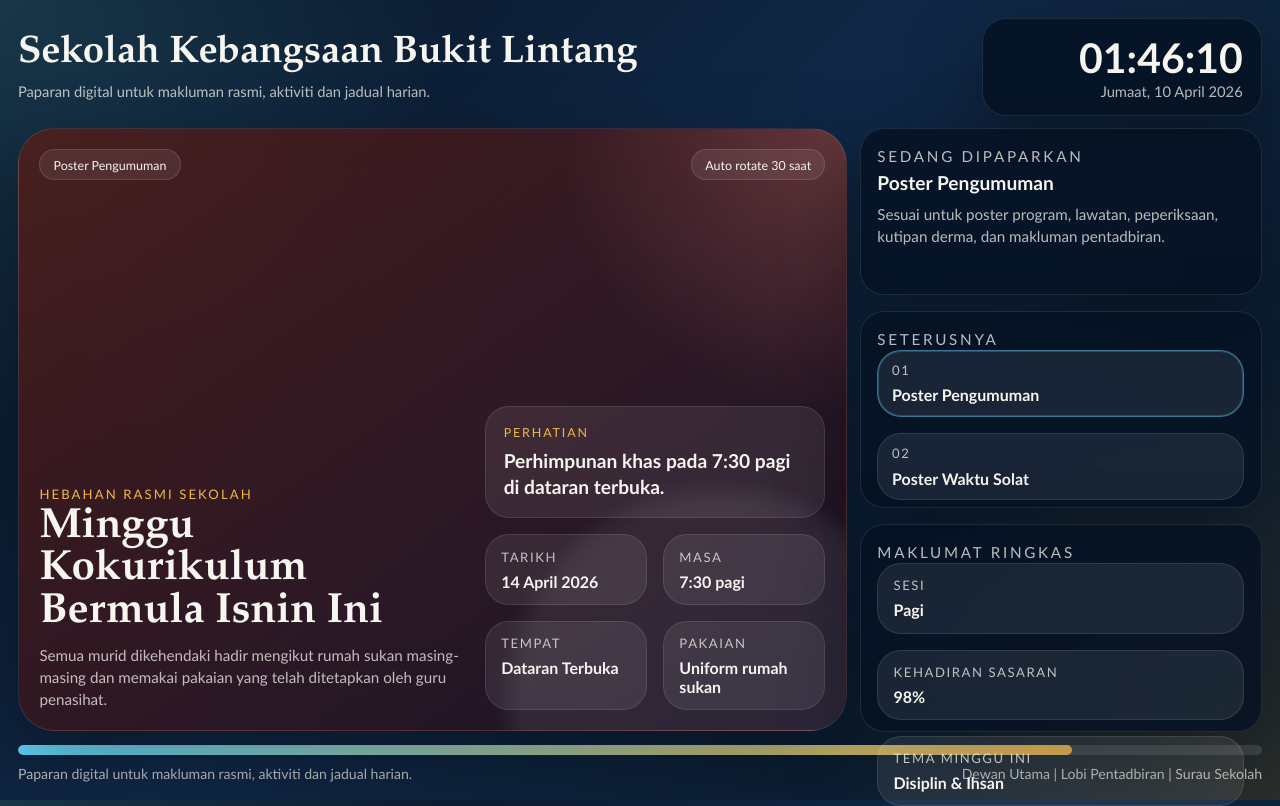
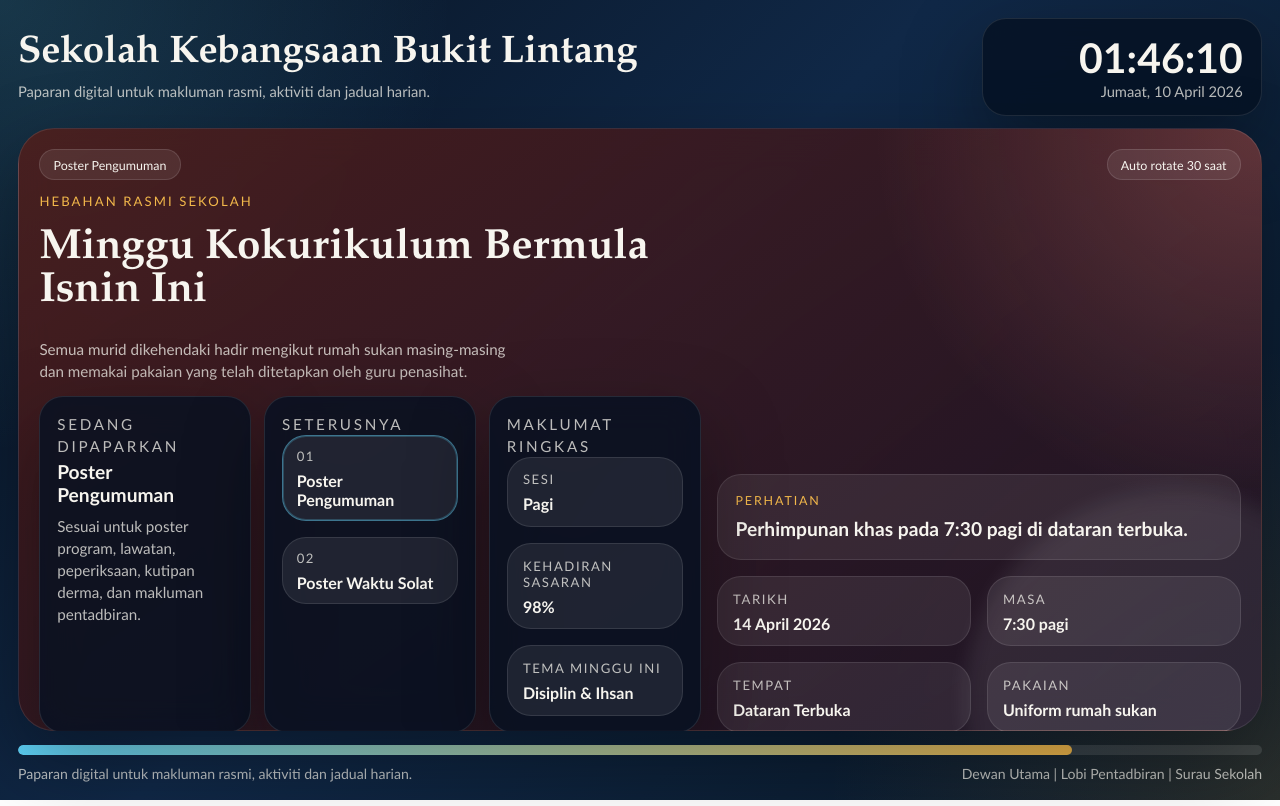
Before and after one commit to khairil4565/tvsekolah, a Next.js app: page / in a window 1280 px wide. Built offline with nearby package versions, Linux system fonts and the light colour scheme.

Commit message:
Simplify TV layout into single card

```diff
--- a/app/globals.css
+++ b/app/globals.css
@@ -119,8 +119,8 @@ body {
 
 .hero-grid {
   display: grid;
-  grid-template-columns: minmax(0, 1.75fr) minmax(280px, 0.85fr);
-  gap: clamp(0.8rem, 1vw, 1.1rem);
+  grid-template-columns: 1fr;
+  gap: 0;
   align-items: stretch;
   min-height: 0;
 }
@@ -197,6 +197,17 @@ body {
   min-height: 0;
 }
 
+.poster-main {
+  display: grid;
+  gap: 0.9rem;
+}
+
+.poster-inline-meta {
+  display: grid;
+  grid-template-columns: repeat(3, minmax(0, 1fr));
+  gap: 0.8rem;
+}
+
 .poster-body h2 {
   margin: 0.3rem 0 0.65rem;
   font-family: "Iowan Old Style", "Palatino Linotype", serif;
@@ -214,7 +225,6 @@ body {
 
 .announcement-layout,
 .prayer-layout,
-.side-panel,
 .info-list,
 .ticker-list,
 .queue-list {
@@ -296,15 +306,14 @@ body {
   font-size: clamp(1.2rem, 1.65vw, 1.8rem);
 }
 
-.side-panel {
-  grid-template-rows: 0.8fr 0.95fr 1fr;
-  min-height: 0;
-}
-
 .mini-card {
   padding: 1rem 1.05rem;
   border-radius: 24px;
   min-height: 0;
+}
+
+.inline-card {
+  height: 100%;
 }
 
 .mini-card h3 {
@@ -388,8 +397,8 @@ body {
     min-height: unset;
   }
 
-  .side-panel {
-    grid-template-rows: none;
+  .poster-inline-meta {
+    grid-template-columns: 1fr;
   }
 }
 
@@ -400,7 +409,8 @@ body {
   }
 
   .info-list,
-  .prayer-grid {
+  .prayer-grid,
+  .poster-inline-meta {
     grid-template-columns: 1fr;
   }
 }
@@ -458,7 +468,6 @@ body {
   }
 
   .hero-grid {
-    grid-template-columns: minmax(0, 1.9fr) minmax(220px, 0.72fr);
     gap: 0.45rem;
   }
 
@@ -493,6 +502,15 @@ body {
     gap: 0.55rem;
   }
 
+  .poster-main {
+    gap: 0.55rem;
+  }
+
+  .poster-inline-meta {
+    grid-template-columns: repeat(3, minmax(0, 1fr));
+    gap: 0.45rem;
+  }
+
   .poster-body h2 {
     margin: 0.18rem 0 0.45rem;
     font-size: clamp(1.25rem, 2.8vw, 2.2rem);
@@ -505,7 +523,6 @@ body {
 
   .announcement-layout,
   .prayer-layout,
-  .side-panel,
   .info-list,
   .ticker-list,
   .queue-list,
@@ -562,11 +579,6 @@ body {
     font-size: 1rem;
   }
 
-  .side-panel {
-    grid-template-rows: repeat(3, minmax(0, 1fr));
-    min-height: 0;
-  }
-
   .mini-card {
     padding: 0.68rem 0.75rem;
     border-radius: 18px;
@@ -608,11 +620,15 @@ body {
   }
 
   .hero-grid {
-    grid-template-columns: minmax(0, 2fr) minmax(200px, 0.68fr);
+    grid-template-columns: 1fr;
   }
 
   .poster-body {
     grid-template-columns: minmax(0, 1.35fr) minmax(200px, 0.82fr);
+  }
+
+  .poster-inline-meta {
+    grid-template-columns: repeat(3, minmax(0, 1fr));
   }
 }
 
@@ -632,6 +648,10 @@ body {
   .poster-body {
     grid-template-columns: minmax(0, 1.3fr) minmax(290px, 0.9fr);
   }
+
+  .poster-inline-meta {
+    grid-template-columns: repeat(3, minmax(0, 1fr));
+  }
 }
 
 @keyframes posterReveal {
--- a/components/tv-dashboard.js
+++ b/components/tv-dashboard.js
@@ -76,10 +76,44 @@ export function TVDashboard() {
               </div>
 
               <div className="poster-body">
-                <div>
+                <div className="poster-main">
                   <p className="poster-kicker">{activePoster.kicker}</p>
                   <h2>{activePoster.title}</h2>
                   <p className="poster-description">{activePoster.description}</p>
+                  <div className="poster-inline-meta">
+                    <div className="mini-card inline-card">
+                      <p className="eyebrow">Sedang Dipaparkan</p>
+                      <h3>{activePoster.label}</h3>
+                      <p>{activePoster.sideNote}</p>
+                    </div>
+
+                    <div className="mini-card inline-card">
+                      <p className="eyebrow">Seterusnya</p>
+                      <div className="queue-list">
+                        {slides.map((slide, index) => (
+                          <div
+                            className={`queue-item ${index === activeSlide ? "active" : ""}`}
+                            key={slide.id}
+                          >
+                            <span>{String(index + 1).padStart(2, "0")}</span>
+                            <strong>{slide.label}</strong>
+                          </div>
+                        ))}
+                      </div>
+                    </div>
+
+                    <div className="mini-card inline-card">
+                      <p className="eyebrow">Maklumat Ringkas</p>
+                      <div className="ticker-list">
+                        {dashboardContent.quickInfo.map((item) => (
+                          <div className="ticker-item" key={item.title}>
+                            <span>{item.title}</span>
+                            <strong>{item.value}</strong>
+                          </div>
+                        ))}
+                      </div>
+                    </div>
+                  </div>
                 </div>
 
                 {activePoster.type === "announcement" ? (
@@ -120,41 +154,6 @@ export function TVDashboard() {
               </div>
             </div>
           </article>
-
-          <aside className="side-panel">
-            <div className="mini-card">
-              <p className="eyebrow">Sedang Dipaparkan</p>
-              <h3>{activePoster.label}</h3>
-              <p>{activePoster.sideNote}</p>
-            </div>
-
-            <div className="mini-card">
-              <p className="eyebrow">Seterusnya</p>
-              <div className="queue-list">
-                {slides.map((slide, index) => (
-                  <div
-                    className={`queue-item ${index === activeSlide ? "active" : ""}`}
-                    key={slide.id}
-                  >
-                    <span>{String(index + 1).padStart(2, "0")}</span>
-                    <strong>{slide.label}</strong>
-                  </div>
-                ))}
-              </div>
-            </div>
-
-            <div className="mini-card">
-              <p className="eyebrow">Maklumat Ringkas</p>
-              <div className="ticker-list">
-                {dashboardContent.quickInfo.map((item) => (
-                  <div className="ticker-item" key={item.title}>
-                    <span>{item.title}</span>
-                    <strong>{item.value}</strong>
-                  </div>
-                ))}
-              </div>
-            </div>
-          </aside>
         </section>
 
         <footer className="bottombar">
```
